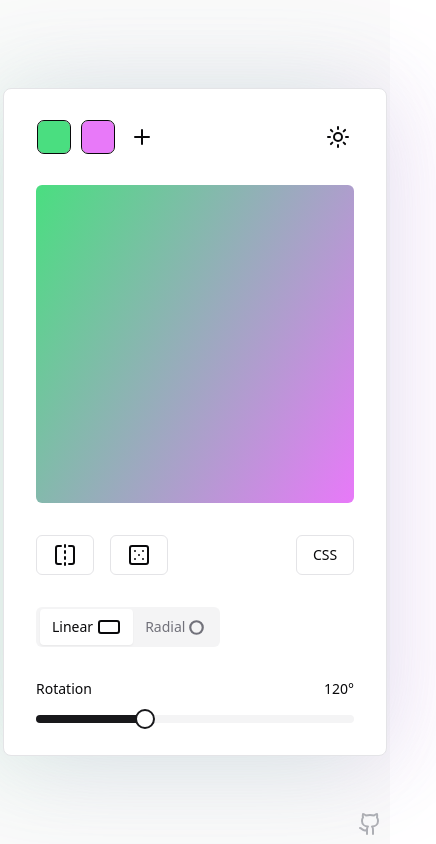
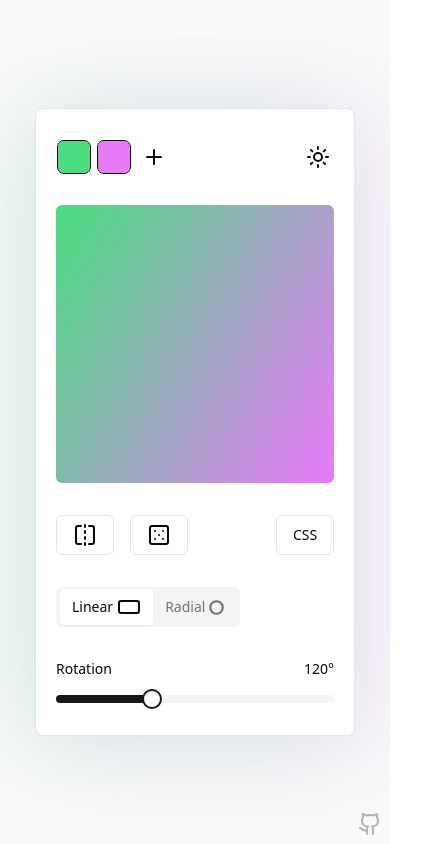
Before and after one commit to oscarheimdahl/gradient, a React (Vite) app: page / in a window 390 px wide. Shown: the whole page, 436 px wide, since content can reach past the window. Built offline with nearby package versions, Linux system fonts and the light colour scheme.

Commit message:
Mobile size

```diff
--- a/src/App.tsx
+++ b/src/App.tsx
@@ -41,7 +41,7 @@ function ShadowCard() {
         transition: 'box-shadow 1s',
         boxShadow: `${shadowLeft}, ${shadowRight}`,
       }}
-      className='relative p-4 flex flex-col w-96 transition-colors'
+      className='relative py-4 px-1 sm:px-4 flex flex-col transition-colors w-80 sm:w-[26rem]'
     >
       <div className='flex flex-col gap-8 p-4 rounded-md'>
         <ColorRow />
--- a/src/components/ColorInputProps.tsx
+++ b/src/components/ColorInputProps.tsx
@@ -17,9 +17,12 @@ export function ColorInput({ onChange, onDelete, color }: ColorInputProps) {
         value={color}
       />
       <div
-        className={
-          'peer-focus-visible:outline-offset-2 outline dark:outline-2 dark:outline-gray-200 outline-1 size-8 pointer-events-none rounded-md'
-        }
+        className={`
+        peer-focus-visible:outline-offset-2
+        outline outline-black-500 outline-1
+        dark:outline-white dark:outline-2
+        rounded-md
+        `}
         style={{ gridArea: '1 / 1', backgroundColor: color }}
       ></div>
       <button
--- a/src/components/ColorRow.tsx
+++ b/src/components/ColorRow.tsx
@@ -19,7 +19,7 @@ export function ColorRow() {
 
   return (
     <Reorder.Group
-      className='flex items-center gap-3 pl-[0.125rem]'
+      className='flex items-center gap-2 sm:gap-3 pl-[0.125rem]'
       axis='x'
       values={colorStops}
       onReorder={(colorStops) =>
--- a/src/components/GradientTypeToggle.tsx
+++ b/src/components/GradientTypeToggle.tsx
@@ -20,7 +20,6 @@ export function GradientTypeToggle() {
       value={gradientType}
       onValueChange={handleValueChange}
       defaultValue='account'
-      className='w-[400px]'
     >
       <TabsList>
         <TabsTrigger className='flex gap-1' value={GradientType.Linear}>
```
